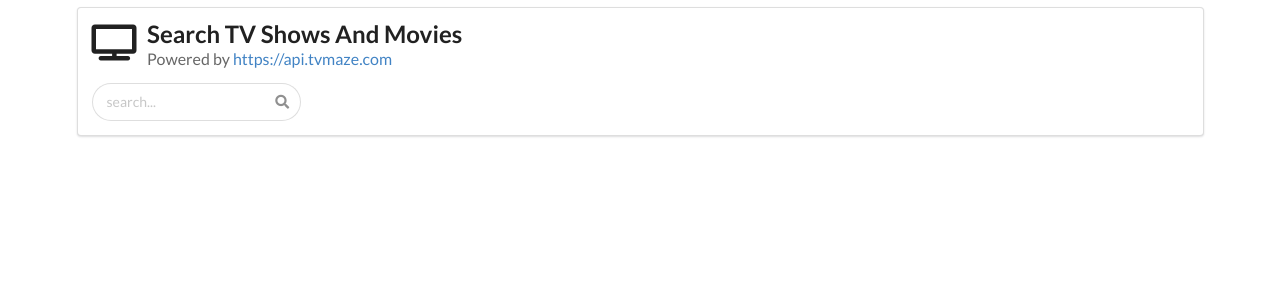
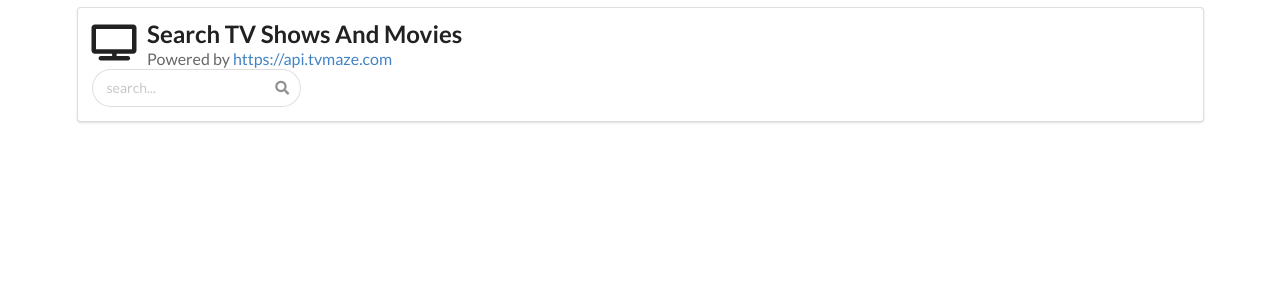
Before and after one commit to tzachi81/React-shows-search, a React (Vite) app: page /#/ in a window 1280 px wide. Shown: the top 300 px of the page. Built offline with nearby package versions, Linux system fonts and the light colour scheme.

Commit message:
Apply debounce

```diff
--- a/src/App.tsx
+++ b/src/App.tsx
@@ -7,51 +7,14 @@ import "./App.css";
 
 interface Props {}
 
-interface State {
-  q: string;
-  shows: any;
-  id: number;
-}
-
-class App extends React.Component<Props, State> {
-  state = {
-    q: "",
-    shows: [],
-    id: 0,
-  };
-
-  handleSearchChange = (event: any) => {
-    const query = event.target.value;
-    this.setState({ q: query });
-
-    fetch(`https://api.tvmaze.com/search/shows?q=${query}`)
-      .then((res) => res.json())
-      .then((data) => {
-        this.setState({ shows: data });
-      });
-  };
-
+class App extends React.Component<Props> {
   render() {
-    const { q, shows, id } = this.state;
     return (
       <div className="app">
         <Router>
           <div className="ui container segment">
             <Routes>
-              <Route
-                path="/"
-                element={
-                  <Home
-                    q={q}
-                    shows={shows}
-                    handleSearchChange={this.handleSearchChange}
-                  />
-                }
-              />
-              <Route
-                path="/show/:id"
-                element={<Show q={q} shows={shows} id={id} />}
-              />
+              <Route path="/" element={<Home />} />
               <Route path="/home" element={<Navigate to="/" />} />
             </Routes>
           </div>
--- a/src/components/header/Header.tsx
+++ b/src/components/header/Header.tsx
@@ -1,11 +1,9 @@
-import React, { ChangeEvent } from "react";
+import React from "react";
 
-interface Props {
-  q: string;
-  handleSearchChange(q: ChangeEvent<HTMLInputElement>): void;
-}
+interface Props {}
 
-export const Header: React.FC<Props> = ({ q, handleSearchChange }) => {
+export const Header: React.FC<Props> = () => {
+
   return (
     <div className="ui container ">
       <h2 className="ui header">
@@ -15,28 +13,11 @@ export const Header: React.FC<Props> = ({ q, handleSearchChange }) => {
           <div className="sub header">
             <span>
               Powered by&nbsp;
-              <a href="http://api.tvmaze.com">
-                https://api.tvmaze.com
-              </a>
+              <a href="http://api.tvmaze.com">https://api.tvmaze.com</a>
             </span>
           </div>
         </div>
       </h2>
-
-      <div className="ui category search">
-        <div className="ui icon input">
-          <input
-            type="text"
-            className="prompt"
-            placeholder="search..."
-            value={q}
-            onChange={handleSearchChange}
-          />
-          <i className="search icon"></i>
-        </div>
-
-      </div>
-
     </div>
   );
 };
--- /dev/null
+++ b/src/components/search/Search.tsx
@@ -0,0 +1,26 @@
+import React from "react";
+
+interface ISearchProps {
+  searchValue: string;
+  handleSearchChange: (e: React.ChangeEvent<HTMLInputElement>) => void;
+}
+
+export const Search: React.FC<ISearchProps> = ({
+  searchValue,
+  handleSearchChange,
+}) => {
+  return (
+    <div className="ui category search">
+      <div className="ui icon input">
+        <input
+          type="text"
+          className="prompt"
+          placeholder="search..."
+          value={searchValue}
+          onChange={handleSearchChange}
+        />
+        <i className="search icon"></i>
+      </div>
+    </div>
+  );
+};
--- /dev/null
+++ b/src/hooks/useDebounce.ts
@@ -0,0 +1,16 @@
+import { useState, useEffect } from 'react';
+
+export const useDebounce = (value: string, delay: number) => {
+  const [debouncedValue, setDebouncedValue] = useState<string>(value);
+  useEffect(() => {
+    const handler = setTimeout(() => {
+      setDebouncedValue(value);
+    }, delay);
+
+    return () => {
+      clearTimeout(handler);
+    };
+  }, [value, delay]);
+
+  return debouncedValue;
+}
--- a/src/routes/home_route/Home.tsx
+++ b/src/routes/home_route/Home.tsx
@@ -1,19 +1,35 @@
-import React from 'react';
-import { Header } from '../../components/header/Header';
-import { List } from '../../components/list/List';
-import '../home_route/home.css';
+import React, { useEffect, useState } from "react";
+import { Header } from "../../components/header/Header";
+import { List } from "../../components/list/List";
+import "../home_route/home.css";
+import { useDebounce } from "../../hooks/useDebounce";
+import { Search } from "../../components/search/Search";
 
-interface Props{
-    q: string,
-    shows: any,
-    handleSearchChange(e: any): void;
-}
+interface Props {}
 
-export const Home:React.FC<Props> = ({q, shows, handleSearchChange}) => {
-    return(
-        <div className="ui container">
-            <Header handleSearchChange={handleSearchChange} q={q} />
-            <List shows={shows}/>
-        </div>
-    );
-}
+export const Home: React.FC<Props> = () => {
+  const [searchValue, setSearchValue] = useState<string>("");
+  const debouncedValue = useDebounce(searchValue, 300); // 300ms delay
+  const [shows, setShows] = useState({});
+
+  const handleSearchChange = (event: React.ChangeEvent<HTMLInputElement>) => {
+    setSearchValue(event.target.value);
+  };
+
+  useEffect(() => {
+    if (debouncedValue) {
+      const apiBase = "https://api.tvmaze.com/search/shows?";
+      fetch(`${apiBase}q=${debouncedValue}`)
+        .then((res) => res.json())
+        .then((data) => setShows(data));
+    }
+  }, [debouncedValue, setSearchValue]);
+
+  return (
+    <div className="ui container">
+      <Header />
+      <Search searchValue={searchValue} handleSearchChange={handleSearchChange}/>
+      {Object.keys(shows).length > 0 && <List shows={shows} />}
+    </div>
+  );
+};
--- a/src/routes/home_route/home.css
+++ b/src/routes/home_route/home.css
@@ -1,6 +1,6 @@
 .home{
-    margin: 1.5% auto;
+    margin: 0 auto;
     display: grid;
-    grid-row-gap: 1.5em;
+    grid-row-gap: 10px;
     grid-template-columns: repeat(12, 3fr);
 }
```
